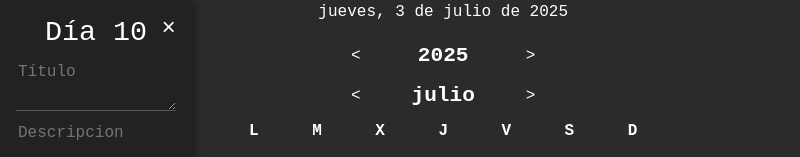
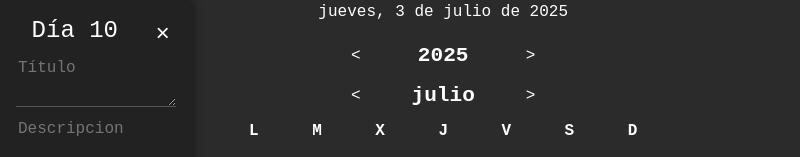
Before and after one commit to oswald1511/timeslice, an Electron app: page src/renderer/index.html in a window 800 px wide. Both pictures are taken after a click on the element "10". Shown: the top 157 px of the page. Drawn offline with nearby package versions, Linux system fonts and the light colour scheme.

Commit message:
arreglo superposicion de la x en el sidebar

```diff
--- a/src/renderer/index.html
+++ b/src/renderer/index.html
@@ -8,8 +8,10 @@
 </head>
 <body>
     <div id="sidebar">
-        <button id="closeSidebar">&times;</button>
-        <div id="sidebar-content"></div>
+        <div class="sidebar-header">
+            <div id="sidebar-content"></div>
+            <button id="closeSidebar">&times;</button>
+        </div>
         <textarea class="titulo" placeholder="Título" id="titulo-evento"></textarea>
         <textarea class="titulo" placeholder="Descripcion" id="descripcion-evento"></textarea>
         <button id="guardarTitulo" style="display:none;">Guardar</button>
--- a/src/renderer/style.css
+++ b/src/renderer/style.css
@@ -77,15 +77,28 @@ body {
     left: 0;
 }
 
+#sidebar h2 {
+    font-size: 1.5em;
+}
+
+.sidebar-header {
+    display: flex;
+    justify-content: space-between;
+    align-items: center;
+    gap: 1em;
+}
+
+#sidebar-content {
+    flex: 1;
+}
+
 #closeSidebar {
     background: none;
     border: none;
     color: white;
     font-size: 1.5em;
     cursor: pointer;
-    position: absolute;
-    top: 10px;
-    right: 10px;
+
 }
 
 .titulo {
```
